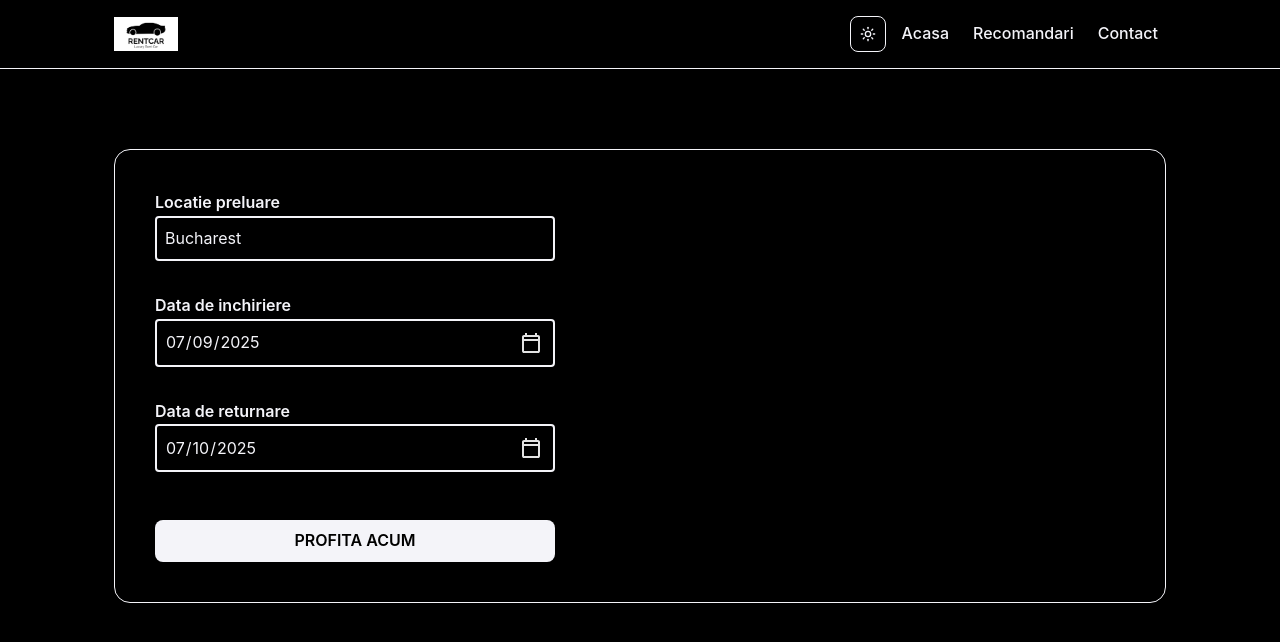
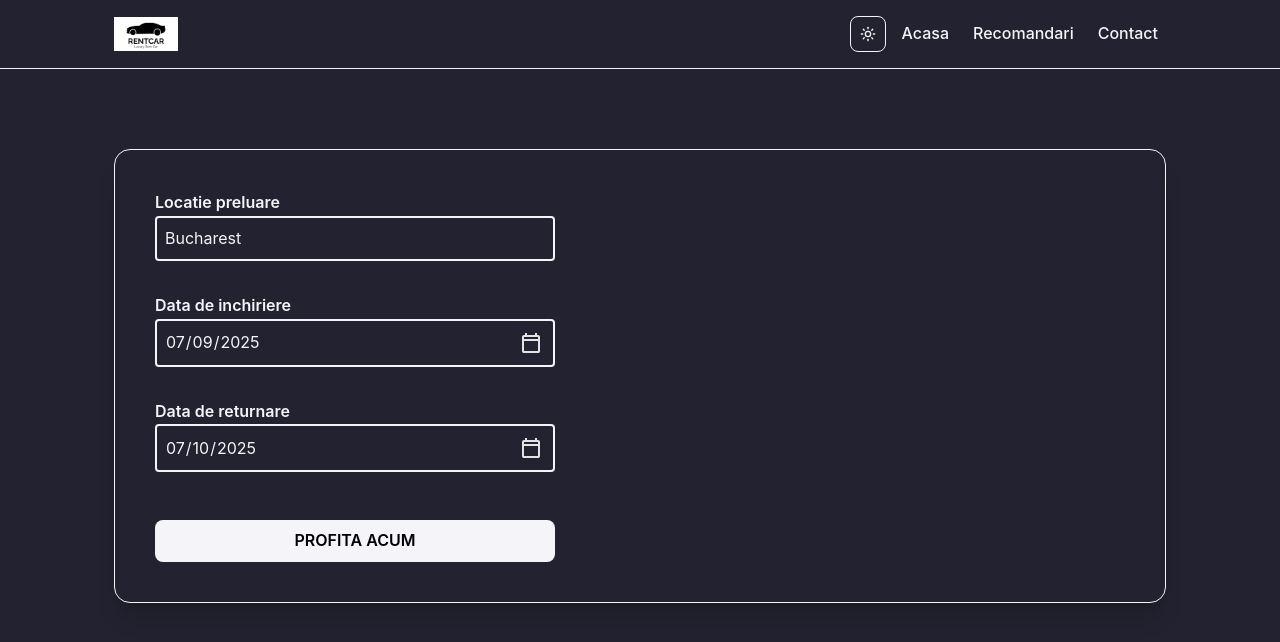
Before and after one commit to Puridaun/React-app-rent-cars, a React (Vite) app: page / in a window 1280 px wide. Shown: the top 642 px of the page. Built offline with nearby package versions, Linux system fonts and the light colour scheme; no server answers.

Commit message:
Change bg color dark theme and some css

```diff
--- a/src/App.css
+++ b/src/App.css
@@ -79,7 +79,7 @@ Breakpoints:
     --stepper-line: #8ca19e;
     --stepper-bg: #8ca19e;
     --stepper-text: #8ca19e;
-    --background-primary: #000000;
+    --background-primary: #222230;
     --car-card-bg: (var(--background-primary));
     --text-color-on-primary-bg: #F4F4F9;
     --button-bg-color: #B8DBD9;
@@ -731,6 +731,7 @@ input[type="date"]::-webkit-calendar-picker-indicator {
 .car-benefit-card span {
     font-size: 32px;
     transition: transform 0.3s ease;
+    color: var(--text-color-on-primary-bg);
 }
 
 .car-benefit-card:hover span,
```
